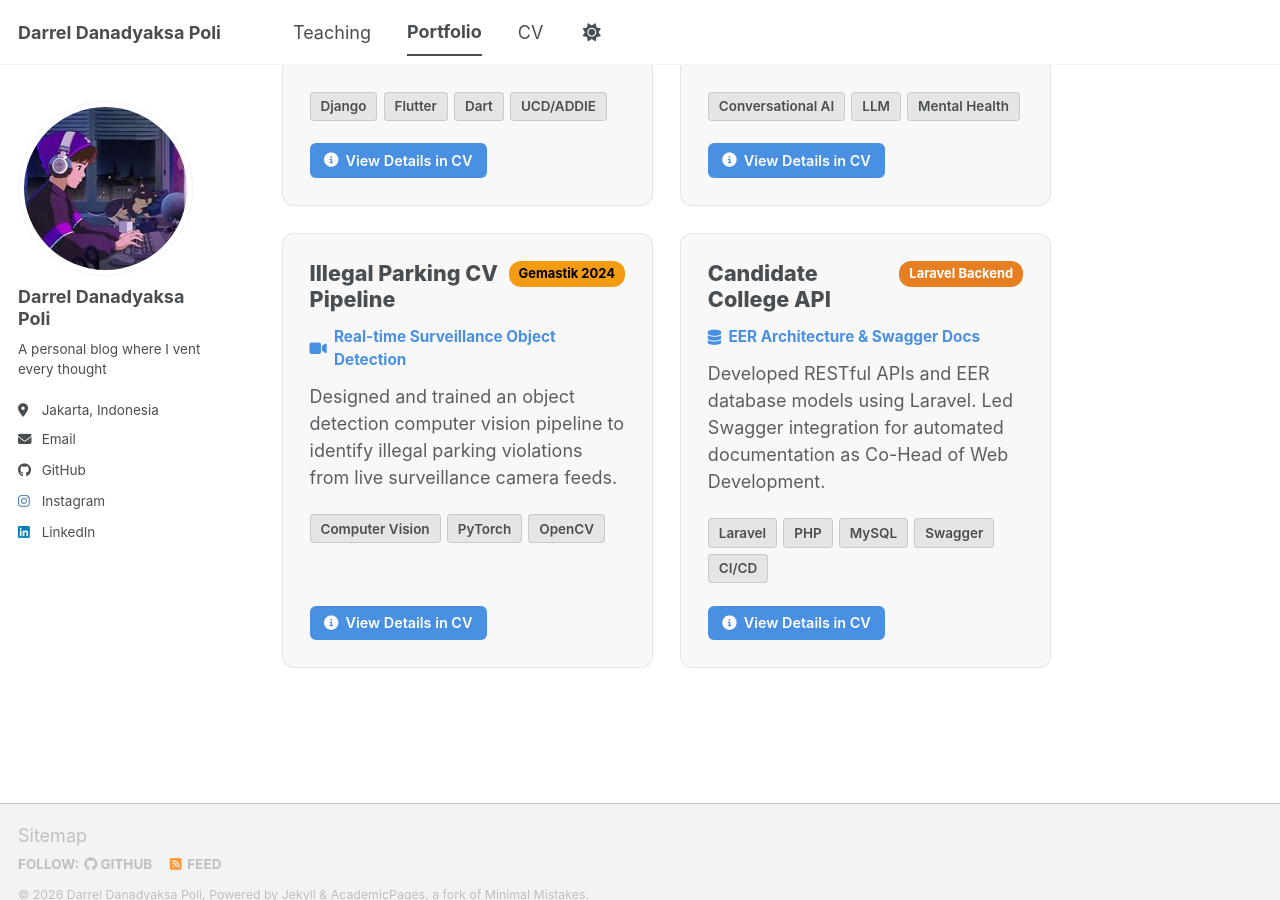
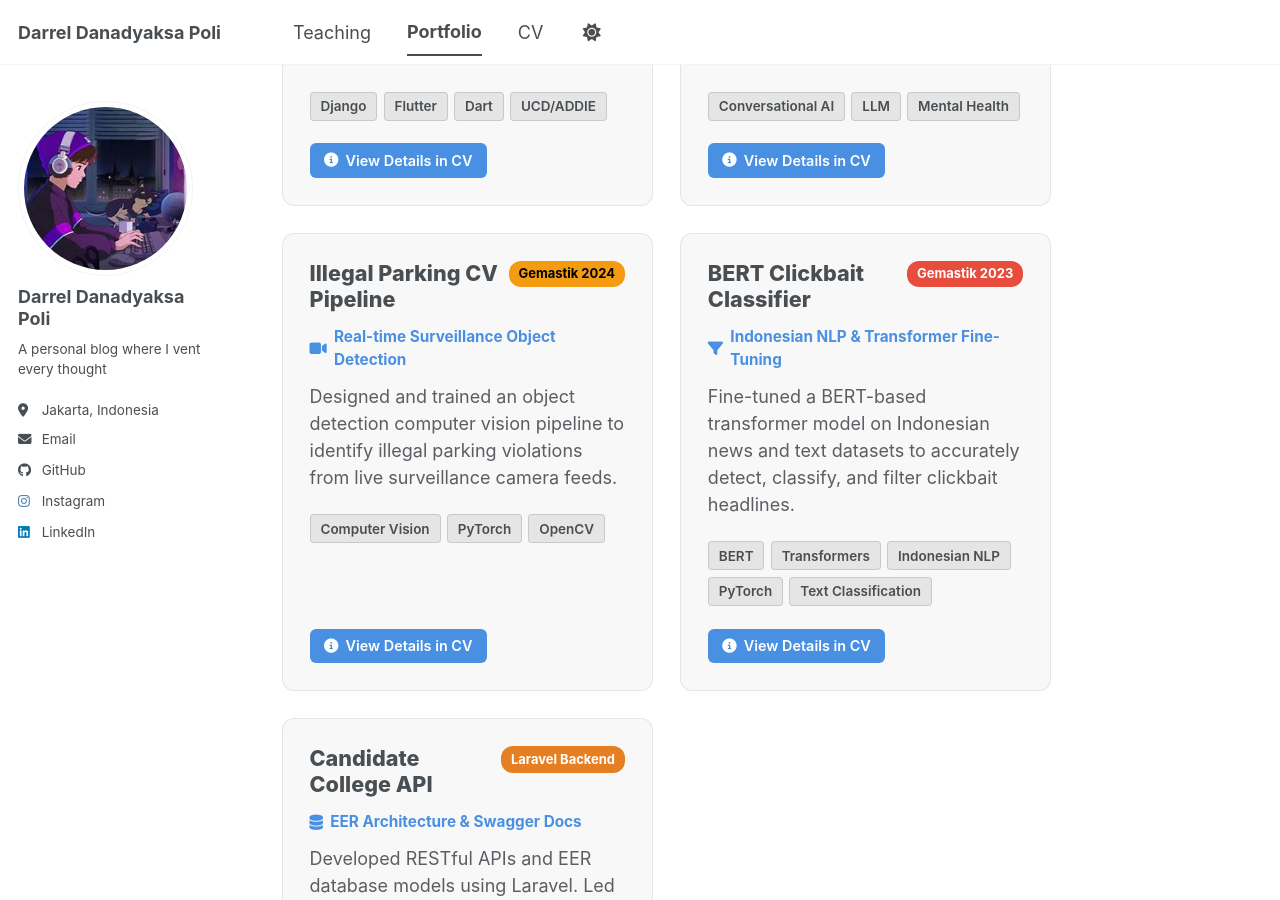
Before and after one commit to KronosDP/KronosDP.github.io, a Jekyll site: the page built from _pages/portfolio.html, in a window 1280 px wide and 900 px high, scrolled down 2353 px. Built offline with Jekyll 4.4.1, drawn with Linux system fonts in a browser that asks for light colours; a script bundle is joined from its source files by our own code; library files that are not in the unit come from our copies.

Commit message:
Add BERT Clickbait Classifier (Gemastik 2023) project card to portfolio and CV pages

```diff
--- a/_pages/portfolio.html
+++ b/_pages/portfolio.html
@@ -468,6 +468,30 @@ author_profile: true
       </div>
     </div>
 
+    <!-- BERT Clickbait Classifier (Gemastik 2023) -->
+    <div class="showcase-card project-item" data-category="ai research">
+      <div>
+        <div class="card-header">
+          <h4 class="card-title">BERT Clickbait Classifier</h4>
+          <span class="award-chip" style="background:#e74c3c; color:#fff;">Gemastik 2023</span>
+        </div>
+        <div class="card-metric">
+          <i class="fas fa-filter"></i> Indonesian NLP & Transformer Fine-Tuning
+        </div>
+        <p class="card-desc">Fine-tuned a BERT-based transformer model on Indonesian news and text datasets to accurately detect, classify, and filter clickbait headlines.</p>
+        <div class="tags-wrap">
+          <span class="project-tag">BERT</span>
+          <span class="project-tag">Transformers</span>
+          <span class="project-tag">Indonesian NLP</span>
+          <span class="project-tag">PyTorch</span>
+          <span class="project-tag">Text Classification</span>
+        </div>
+      </div>
+      <div class="card-actions">
+        <a href="/cv/" class="card-btn btn-demo"><i class="fas fa-info-circle"></i> View Details in CV</a>
+      </div>
+    </div>
+
     <!-- Candidate College Backend -->
     <div class="showcase-card project-item" data-category="backend">
       <div>
```
Also changed, not shown: _pages/cv.md (+13 -0 lines).
